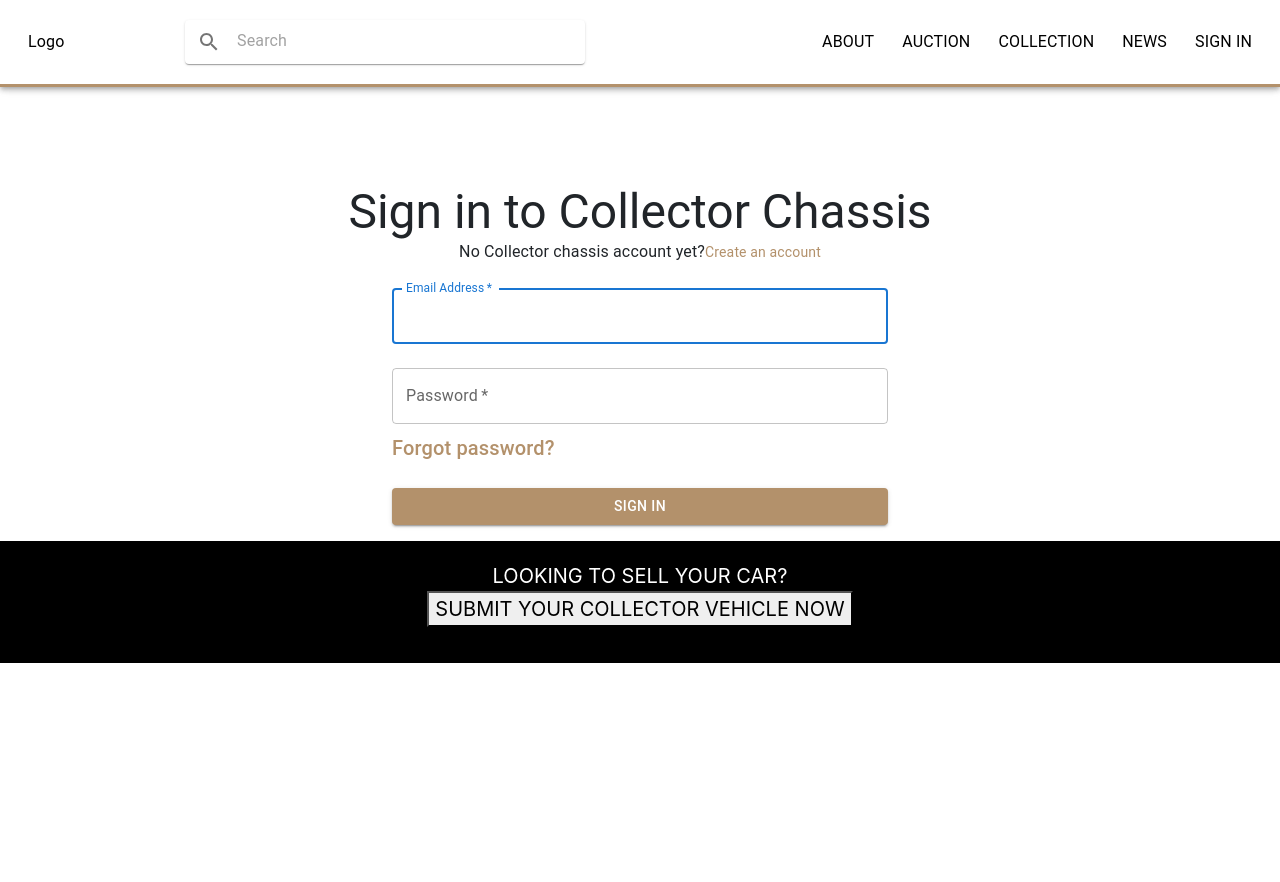
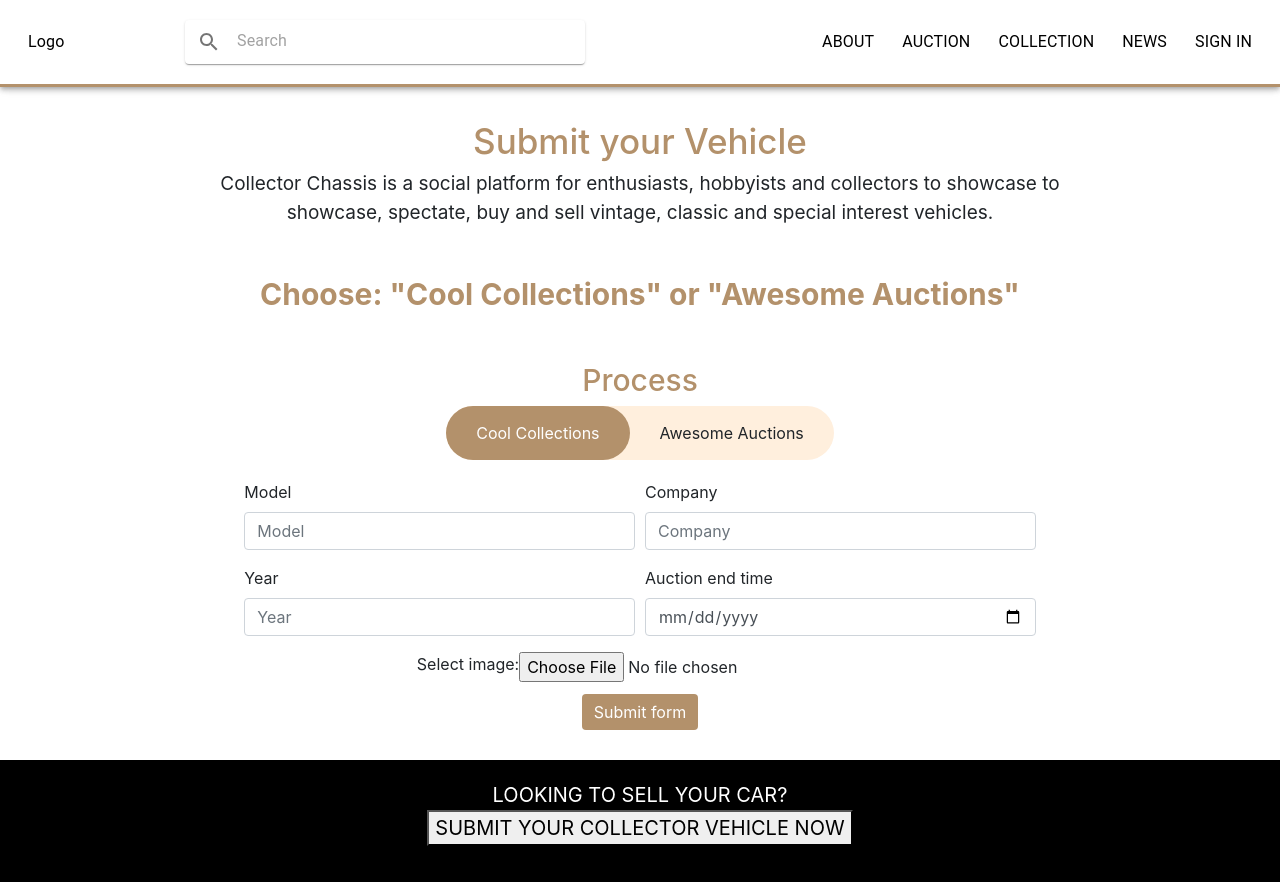
Before and after one commit to RishovCN/carAuction, a React (Create React App) app: page /submitVehical in a window 1280 px wide. Before the commit this address led to /. Before the commit the page ends 800 px from the top, so only its background shows below. Built offline with nearby package versions, Linux system fonts and the light colour scheme; sample sign-in values are in the browser's storage.

Commit message:
8th commit

```diff
--- a/src/Components/Header.jsx
+++ b/src/Components/Header.jsx
@@ -19,7 +19,7 @@
 
 
 	useEffect(() => {
-	user = localStorage.getItem("user");
+	user = sessionStorage.getItem("user");
 	if(user == "admin@gmail.com") setisAdmin(true)
 	}, [user])
 
--- a/src/Components/ProtectedRoute.jsx
+++ b/src/Components/ProtectedRoute.jsx
@@ -3,7 +3,7 @@
 import { Navigate, Outlet } from 'react-router-dom';
 
 const useAuth = () => {
-	const token = localStorage.getItem('token');
+	const token = sessionStorage.getItem('token');
 	if (token) {
 		return true;
 	} else {
--- a/src/Pages/SignIn.jsx
+++ b/src/Pages/SignIn.jsx
@@ -40,8 +40,8 @@
 			"https://car-auction-assignment.herokuapp.com/loginProfile",
 			userLogin
 		  ).then( res => {
-			  localStorage.setItem('token',res.data.token)
-			  localStorage.setItem('user',res.data.userDetails.email)
+			  sessionStorage.setItem('token',res.data.token)
+			  sessionStorage.setItem('user',res.data.userDetails.email)
 			  navigate('/collections')
 			  console.log( res)
 
```
